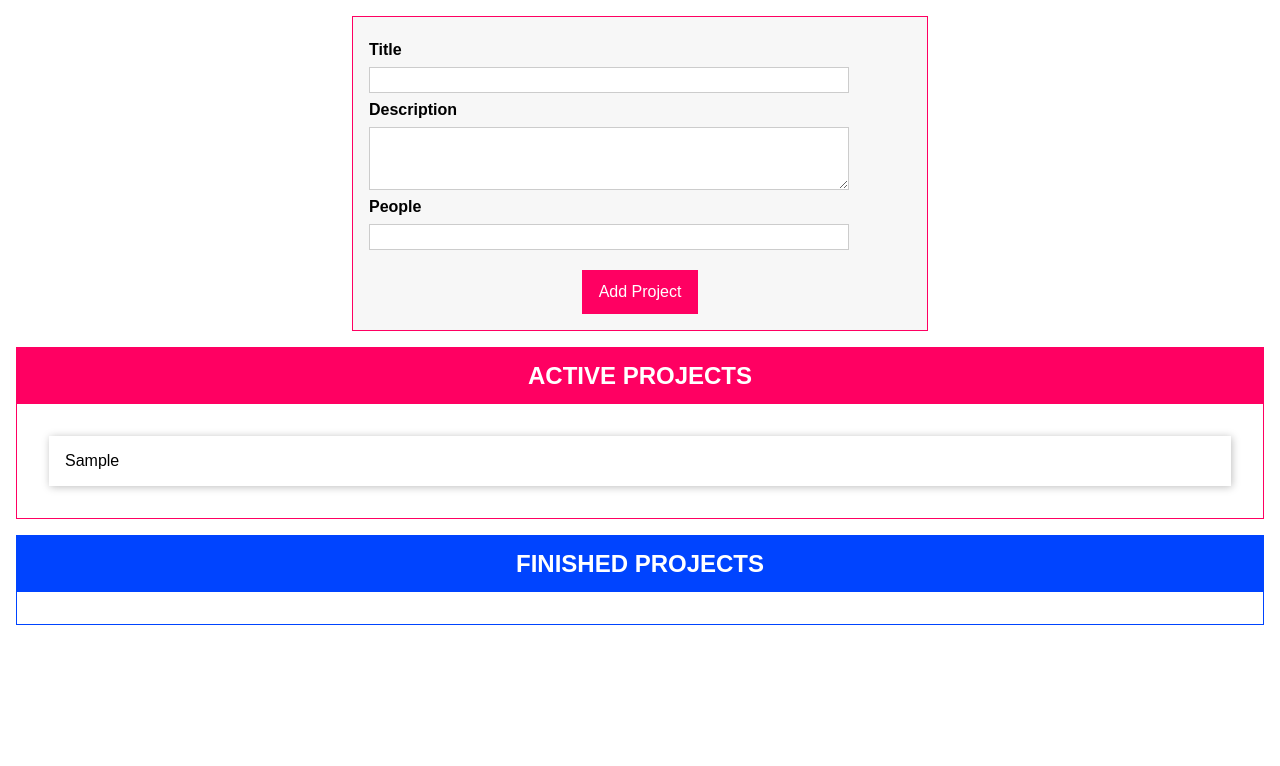
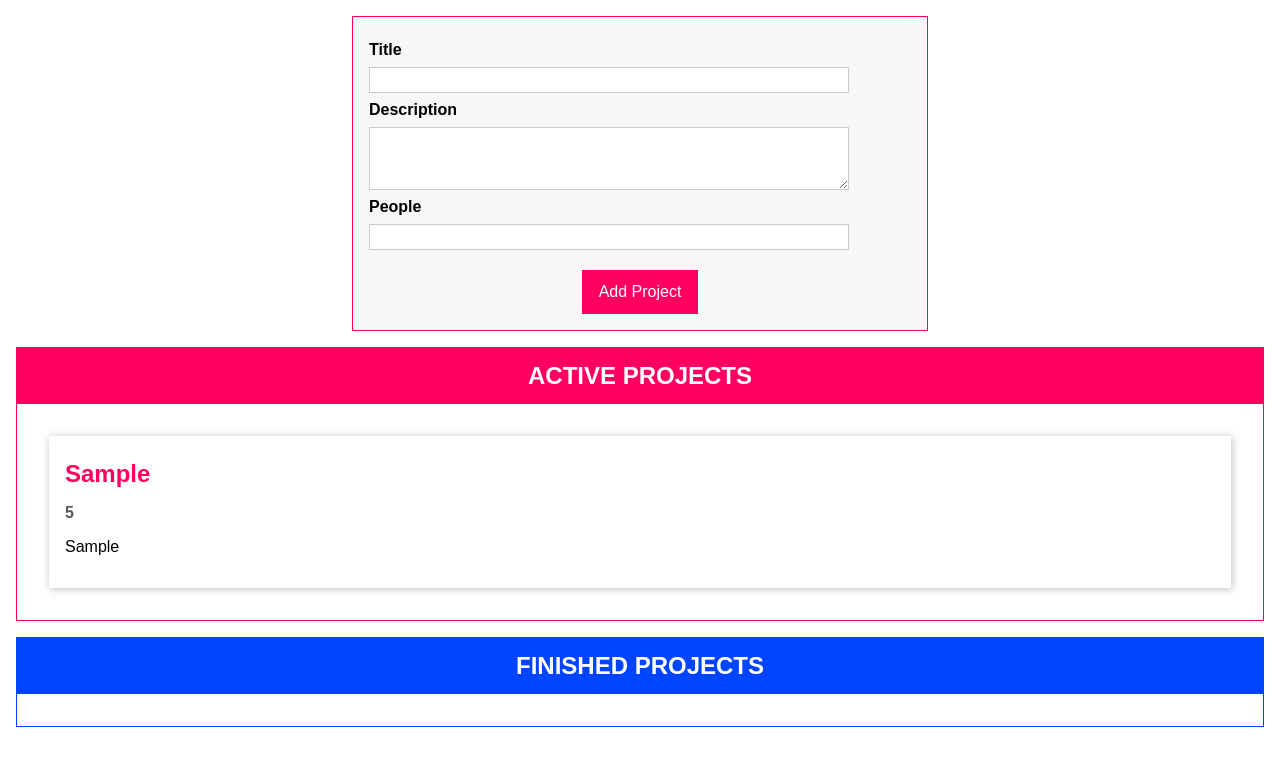
Before and after one commit to vzan2012/drag-and-drop, a website with bundled scripts: page index.html in a window 1280 px wide. Both pictures are taken after typing "Sample", "Sample", "5" into the empty fields and a click on the button "Add Project". Built offline with nearby package versions, Linux system fonts and the light colour scheme.

Commit message:
feat: Render project items using class

```diff
--- a/index.html
+++ b/index.html
@@ -34,7 +34,11 @@
 
     <!-- Template - Single Project - Start  -->
     <template id="single-project">
-      <li></li>
+      <li>
+        <h2></h2>
+        <h3></h3>
+        <p></p>
+      </li>
     </template>
     <!-- Template - Single Project - End  -->
 
--- a/src/app.ts
+++ b/src/app.ts
@@ -125,6 +125,27 @@ abstract class Component<T extends HTMLElement, U extends HTMLElement> {
 
 }
 
+// Project Item Class
+class ProjectItem extends Component<HTMLUListElement, HTMLLIElement> {
+    private project: Project;
+    constructor(hostId: string, project: Project) {
+        super('single-project', hostId, false, project.id);
+        this.project = project;
+
+        this.configure();
+        this.renderContent();
+    }
+
+    configure() { }
+
+    renderContent() {
+        this.element.querySelector('h2')!.textContent = this.project.title
+        this.element.querySelector('h3')!.textContent = this.project.people.toString()
+        this.element.querySelector('p')!.textContent = this.project.description
+    }
+
+}
+
 // Project List Class
 class ProjectList extends Component<HTMLDivElement, HTMLElement>{
     assignedProjects: Project[] = []
@@ -159,9 +180,10 @@ class ProjectList extends Component<HTMLDivElement, HTMLElement>{
         const listEl = document.getElementById(`${this.type}-projects-list`)! as HTMLUListElement
         listEl.innerHTML = ''
         for (const prjItem of this.assignedProjects) {
-            const listItem = document.createElement('li')! as HTMLElement;
-            listItem.textContent = prjItem.title;
-            listEl.appendChild(listItem)
+            new ProjectItem(this.element.querySelector('ul')!.id, prjItem)
+            // const listItem = document.createElement('li')! as HTMLElement;
+            // listItem.textContent = prjItem.title;
+            // listEl.appendChild(listItem)
         }
     }
 
```
